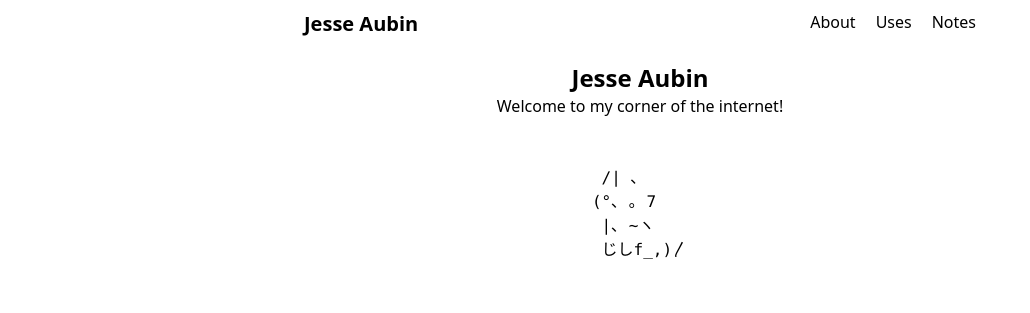
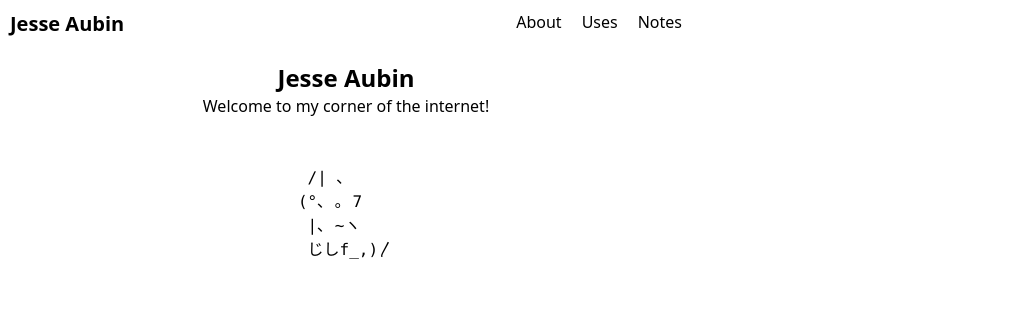
Before and after one commit to jesseb34r/jesseaubin, an Astro site: page / in a window 1280 px wide. Shown: the whole page, without its empty margins (0-1030 px from the left). Built offline with nearby package versions, Linux system fonts and the light colour scheme; Astro itself is replaced by a stand-in of ours; what tailwindcss-radix-colors would draw is missing.

Commit message:
move max-width spacing to body element

```diff
--- a/src/components/Navigation.tsx
+++ b/src/components/Navigation.tsx
@@ -1,7 +1,7 @@
 export function Navigation() {
   return (
-    <nav class="m-margin">
-      <ul class="flex max-w-2xl m-auto my-margin gap-gutter">
+    <nav>
+      <ul class="flex m-auto gap-gutter">
         <li class="flex-grow">
           <a href="/" class="text-xl font-semibold hover:text-plum-dim transition-colors text-nowrap">
             Jesse<span class="max-tablet:hidden"> Aubin</span>
--- a/src/layouts/ThemeLayout.astro
+++ b/src/layouts/ThemeLayout.astro
@@ -18,7 +18,7 @@ const { title } = Astro.props;
     <meta name="generator" content={Astro.generator} />
     <title>{title}</title>
   </head>
-  <body class="bg-mauve-app text-mauve-normal">
+  <body class="bg-mauve-app text-mauve-normal max-w-2xl m-margin">
     <Navigation />
     <slot />
   </body>
```
